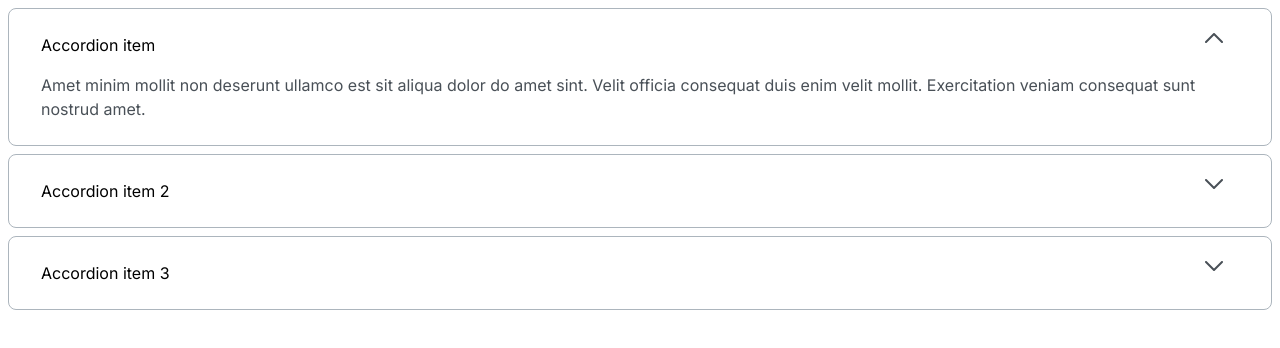
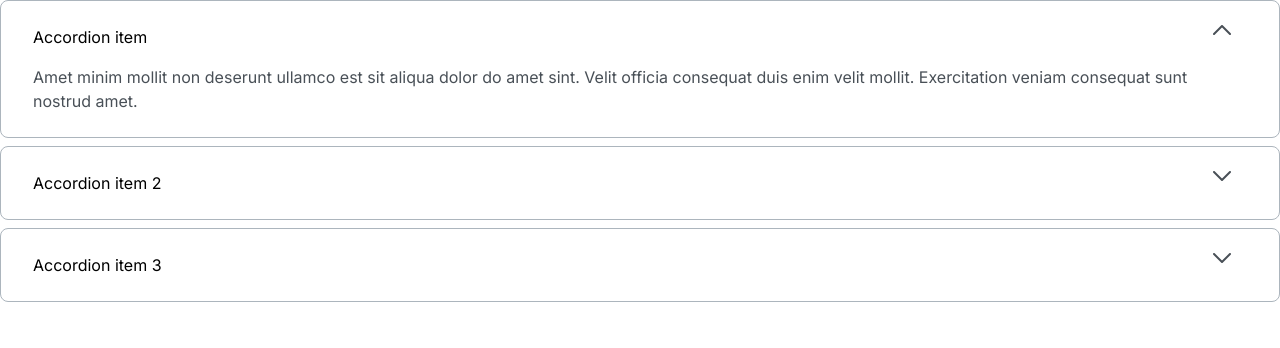
Before and after one commit to js-tasks-ru/htmlcss-20220919_kuzya9, a website: page 03-lection1/02-accordion/index.html in a window 1280 px wide. Drawn offline with Linux system fonts and the light colour scheme.

Commit message:
fix dz3-2

```diff
--- a/03-lection1/02-accordion/accordion.css
+++ b/03-lection1/02-accordion/accordion.css
@@ -8,7 +8,11 @@
     border-radius: 8px;
     padding: 24px 48px 24px 32px;
     cursor:pointer;
-    margin: 8px;
+    margin-bottom: 8px;
+}
+
+.accordion__item:last-child {
+    margin-bottom: 0;
 }
 
 .accordion__summary {
@@ -35,7 +39,7 @@
     transform: rotate(180deg);
 }
 
-summary::-webkit-details-marker {
+.accordion__summary::-webkit-details-marker {
     /* Hides marker on Safari */
     display: none;
 }
--- a/03-lection1/02-accordion/index.html
+++ b/03-lection1/02-accordion/index.html
@@ -7,6 +7,7 @@
         <link rel="stylesheet" href="./accordion.css">
     </head>
     <body>
+    <div class="accordion">
         <details open class="accordion__item">
             <summary class="accordion__summary">
                 Accordion item
@@ -43,5 +44,6 @@
                 duis enim velit mollit. Exercitation veniam consequat sunt nostrud amet.
             </p>
         </details>
+    </div>
     </body>
 </html>
```
